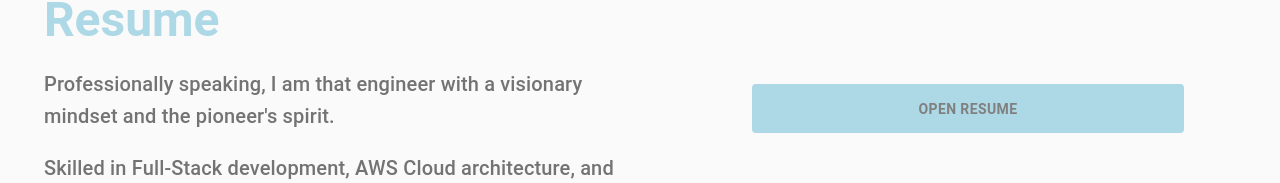
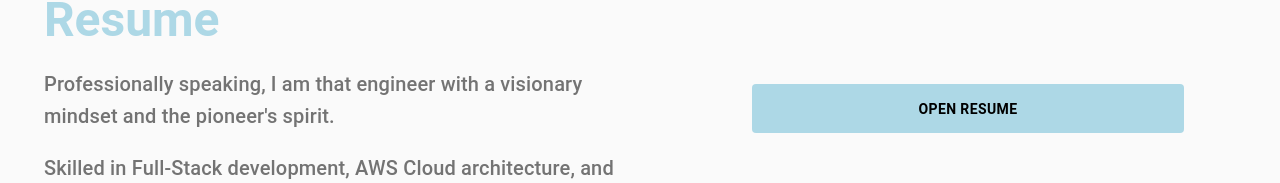
Before and after one commit to heclon/react-resume-hector, a React (Create React App) app: page / in a window 1280 px wide. Shown: the part 1303-1486 px from the top of the page. Built offline with nearby package versions, Linux system fonts and the light colour scheme.

Commit message:
Fixed font family on PersonalCard

```diff
--- a/src/components/card/PersonalHeader.js
+++ b/src/components/card/PersonalHeader.js
@@ -15,7 +15,6 @@ const useStyles = makeStyles({
 
   },
   title: {
-    fontFamily: "Roboto",
     fontWeight: "bold",
   },
 });
--- a/src/components/resume/Resume.js
+++ b/src/components/resume/Resume.js
@@ -26,7 +26,7 @@ const useStyles = makeStyles({
     width: "70%",
     height: "20%",
     background: "lightblue",
-    color: "gray",
+    color: "black",
     fontWeight: "bold",
   },
   title: {
--- a/src/containers/App.js
+++ b/src/containers/App.js
@@ -81,7 +81,6 @@ function App(props) {
   //   fontWeight: '400',
   //   src: `
   //     local('MandalorianFont'),
-  //     local('MandalorianFont-SemiBold'),
   //     url(${MandalorianFont}) format('ttf')
   //   `,
   //   unicodeRange:
```
Also changed, not shown: 1 other file (tests, documents, lock files or other folders).
